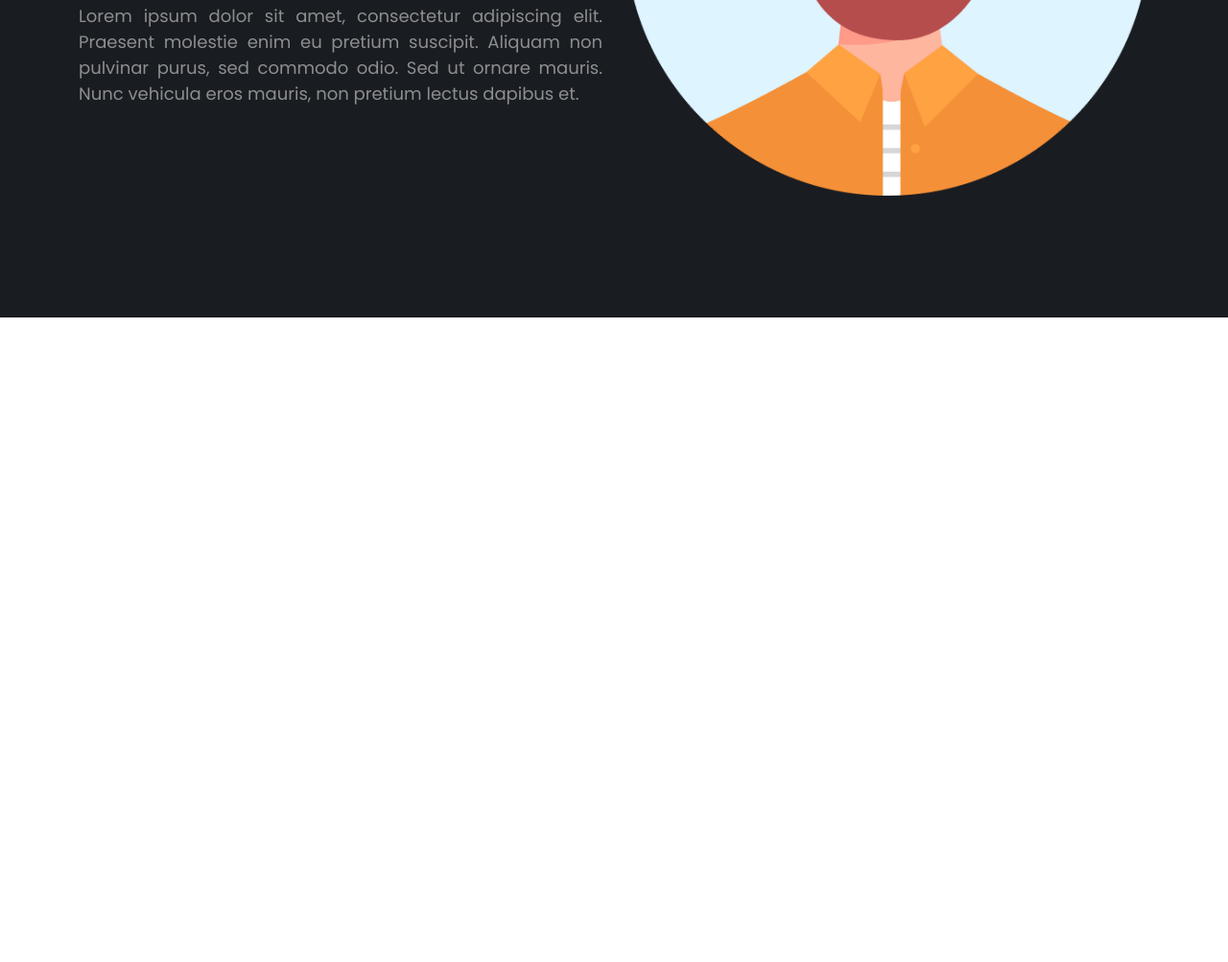
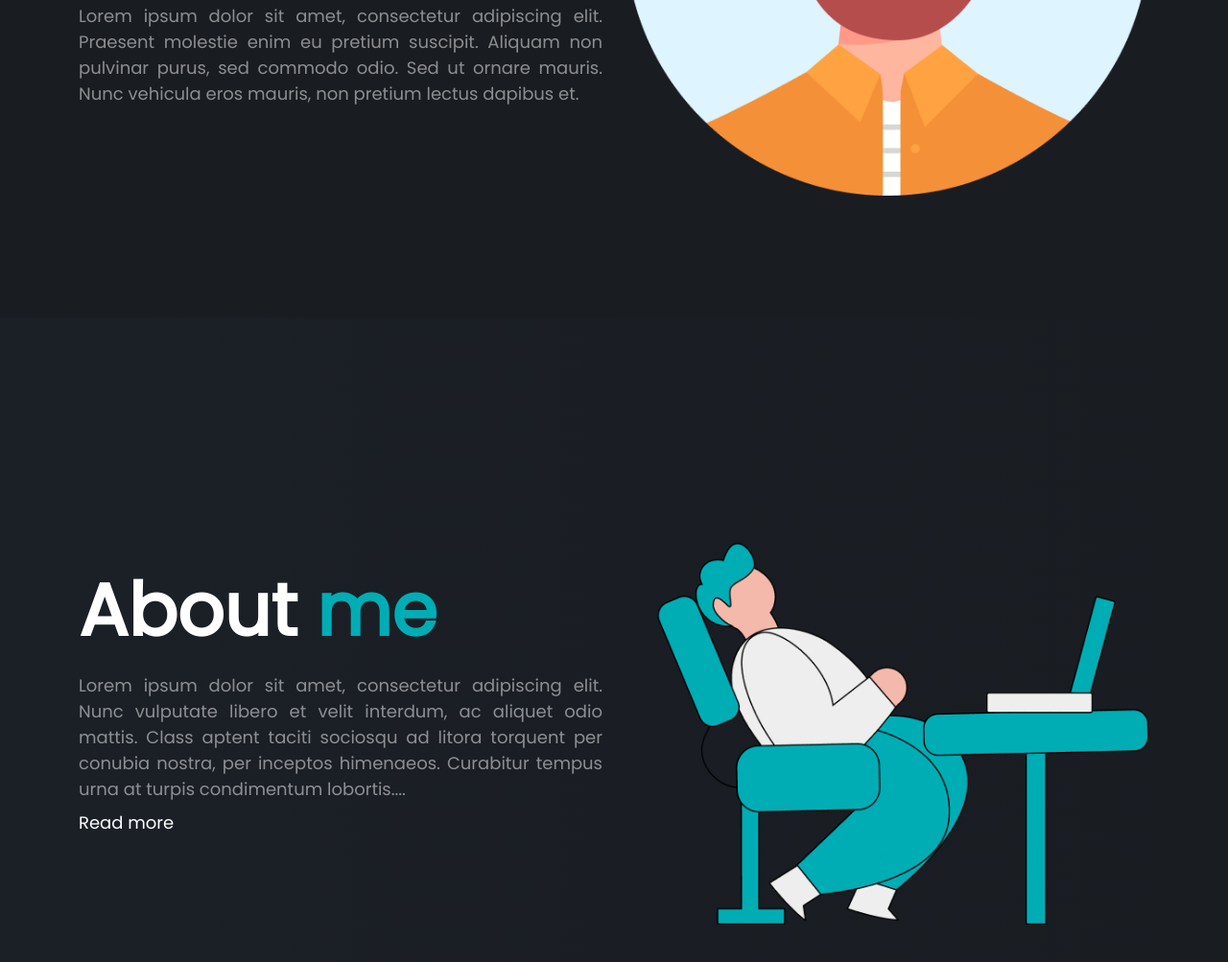
Before and after one commit to grandomx/portfolio-sso, a plain HTML site: page index.html in a window 1280 px wide. Shown: the part 541-1544 px from the top of the page at 96% size. Before the commit the page ends 872 px from the top, so only its background shows below. Drawn offline with nearby package versions, Linux system fonts and the light colour scheme.

Commit message:
feat: add about me section

```diff
--- a/css/style.css
+++ b/css/style.css
@@ -2,7 +2,7 @@
     font-family: 'Poppins', sans-serif;
 }
 
-.hero {
+.hero, .about {
 	position: relative;
 	background-color: #191C21;
 	min-height: 100vh;
@@ -10,7 +10,11 @@
 	background-position: center;
 }
 
-.hero h1 {
+.about {
+    background-image: linear-gradient(to left, #191C21, #1B2027);
+}
+
+.hero h1, .about h1 {
 	font-size: 76px;
 	font-weight: 800;
 	margin: 0;
@@ -24,10 +28,24 @@
 	padding: 0;
 }
 
-.hero p {
+.hero p, .about p {
 	padding: 0;
 	margin: 1em 0 0 0;
 	font-size: 18px;
 	font-weight: 500;
 	text-align: justify;
 }
+
+.about a {
+	padding: 0;
+	margin: 1em 0 0 0;
+	font-size: 18px;
+	font-weight: 500;
+	text-align: justify;
+    text-decoration: none;
+    color: #fff;
+}
+
+.about a:hover {
+    color: #ced4da;
+}
--- a/index.html
+++ b/index.html
@@ -46,6 +46,25 @@
             </div>
         </section>
 
+        <section id="about" class="about d-flex flex-column justify-content-center">
+            <div class="container">
+                <div class="row align-items-center">
+                    <div class="col-md-6 intros text-start">
+                        <h1 class="text-white">About <span style="color: #00ADB5;">me</span></h1>
+                        <p class="text-white-50 mb-2">Lorem ipsum dolor sit amet, consectetur adipiscing elit.
+                            Nunc vulputate libero et velit interdum, ac aliquet odio mattis.
+                            Class aptent taciti sociosqu ad litora torquent per conubia nostra, per inceptos himenaeos.
+                            Curabitur tempus urna at turpis condimentum lobortis....
+                        </p>
+                        <a href="#">Read more</a>
+                    </div>
+                    <div class="col-md-6 intros text-end">
+                        <img src="img/About.png" alt="avatar" class="img-fluid"/>
+                    </div>
+                </div>
+            </div>
+        </section>
+
         <!-- Bootstrap CDN-->
         <script src="https://cdn.jsdelivr.net/npm/bootstrap@5.2.3/dist/js/bootstrap.bundle.min.js" integrity="sha384-kenU1KFdBIe4zVF0s0G1M5b4hcpxyD9F7jL+jjXkk+Q2h455rYXK/7HAuoJl+0I4" crossorigin="anonymous"></script>
     </body>
```
